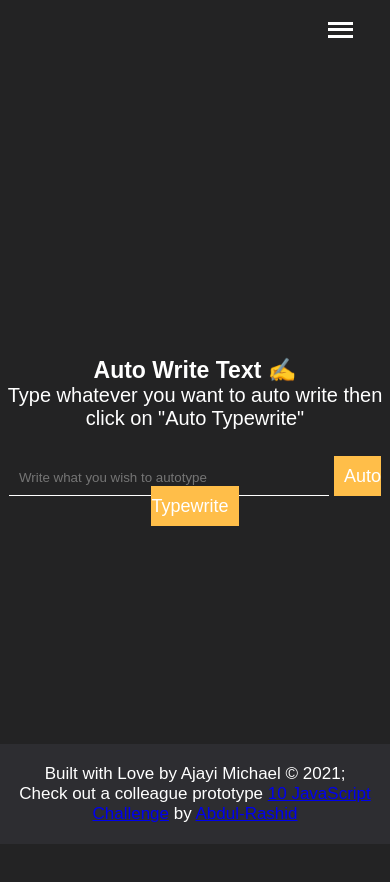
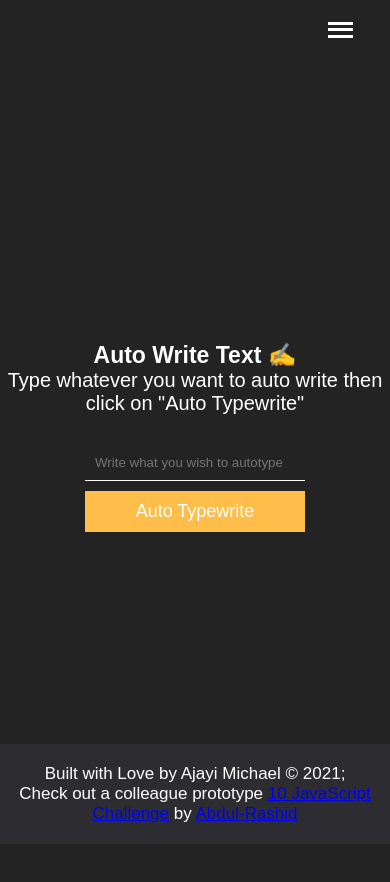
Before and after one commit to Michaelajayi150/JS-CHALLENGE, a plain HTML site: page Page/write.html in a window 390 px wide. Drawn offline with Linux system fonts and the light colour scheme.

Commit message:
Update write.css

```diff
--- a/CSS/write.css
+++ b/CSS/write.css
@@ -24,3 +24,18 @@
 #type {
   margin-top: 30px;
 }
+
+@media only screen and (max-width: 414px) {
+  .part {
+    display: flex;
+    flex-direction: column;
+  }
+
+  .input {
+    width: 200px;
+  }
+
+  .btn {
+    margin-top: 10px;
+  }
+}
```
